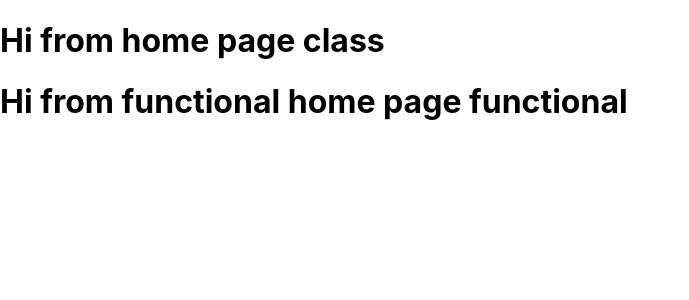
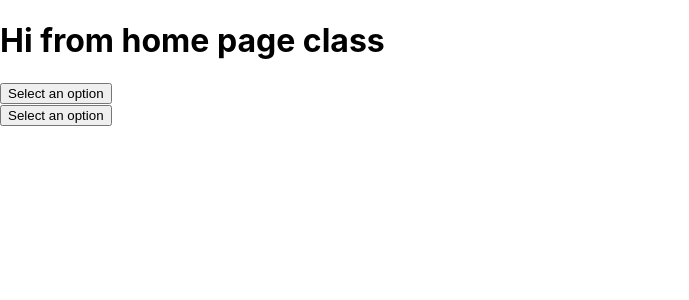
Before and after one commit to ajittupe2548/react-practice, a React (Create React App) app: page / in a window 1280 px wide. Shown: the top 300 px of the page, without its empty margins (0-689 px from the left). Built offline with nearby package versions, Linux system fonts and the light colour scheme.

Commit message:
Added : Accessibility

```diff
--- a/src/App.js
+++ b/src/App.js
@@ -6,7 +6,6 @@
   return (
     <div className="App">
       <CHome/>
-      <FHome/>
     </div>
   );
 }
--- /dev/null
+++ b/src/Components/BlurExample.js
@@ -0,0 +1,60 @@
+import React from "react";
+
+export default class BlurExample extends React.Component {
+    constructor(props) {
+        super(props);
+
+        this.state = { isOpen: false };
+        this.timeOutId = null;
+
+        this.onClickHandler = this.onClickHandler.bind(this);
+        this.onBlurHandler = this.onBlurHandler.bind(this);
+        this.onFocusHandler = this.onFocusHandler.bind(this);
+    }
+
+    onClickHandler() {
+        this.setState((currentState) => ({
+        isOpen: !currentState.isOpen,
+        }));
+    }
+
+  // We close the popover on the next tick by using setTimeout.
+  // This is necessary because we need to first check if
+  // another child of the element has received focus as
+  // the blur event fires prior to the new focus event.
+    onBlurHandler() {
+        this.timeOutId = setTimeout(() => {
+        this.setState({
+            isOpen: false,
+        });
+        });
+    }
+
+  // If a child receives focus, do not close the popover.
+    onFocusHandler() {
+        clearTimeout(this.timeOutId);
+    }
+
+    render() {
+        // React assists us by bubbling the blur and
+        // focus events to the parent.
+        return (
+        <div onBlur={this.onBlurHandler} onFocus={this.onFocusHandler}>
+            <button
+            onClick={this.onClickHandler}
+            aria-haspopup="true"
+            aria-expanded={this.state.isOpen}
+            >
+            Select an option
+            </button>
+            {this.state.isOpen && (
+            <ul>
+                <li>Option 1</li>
+                <li>Option 2</li>
+                <li>Option 3</li>
+            </ul>
+            )}
+        </div>
+        );
+    }
+}
--- a/src/Components/CHome.js
+++ b/src/Components/CHome.js
@@ -1,10 +1,14 @@
 import React, { Component } from 'react'
+import BlurExample from './BlurExample';
+import OuterClickExample from './OuterClickExample'
 
 class CHome extends Component {
     render() {
         return (
             <div>
                 <h1 className="heading">Hi from home page class</h1>
+                <BlurExample/>
+                <OuterClickExample />
             </div>
         )
     }
--- /dev/null
+++ b/src/Components/OuterClickExample.js
@@ -0,0 +1,53 @@
+import React from "react";
+
+class OuterClickExample extends React.Component {
+  constructor(props) {
+    super(props);
+
+    this.state = { isOpen: false };
+    this.toggleContainer = React.createRef();
+
+    this.onClickHandler = this.onClickHandler.bind(this);
+    this.onClickOutsideHandler = this.onClickOutsideHandler.bind(this);
+  }
+
+  componentDidMount() {
+    window.addEventListener("click", this.onClickOutsideHandler);
+  }
+
+  componentWillUnmount() {
+    window.removeEventListener("click", this.onClickOutsideHandler);
+  }
+
+  onClickHandler() {
+    this.setState((currentState) => ({
+      isOpen: !currentState.isOpen,
+    }));
+  }
+
+  onClickOutsideHandler(event) {
+    if (
+      this.state.isOpen &&
+      !this.toggleContainer.current.contains(event.target)
+    ) {
+      this.setState({ isOpen: false });
+    }
+  }
+
+  render() {
+    return (
+      <div ref={this.toggleContainer}>
+        <button onClick={this.onClickHandler}>Select an option</button>
+        {this.state.isOpen && (
+          <ul>
+            <li>Option 1</li>
+            <li>Option 2</li>
+            <li>Option 3</li>
+          </ul>
+        )}
+      </div>
+    );
+  }
+}
+
+export default OuterClickExample;
```
